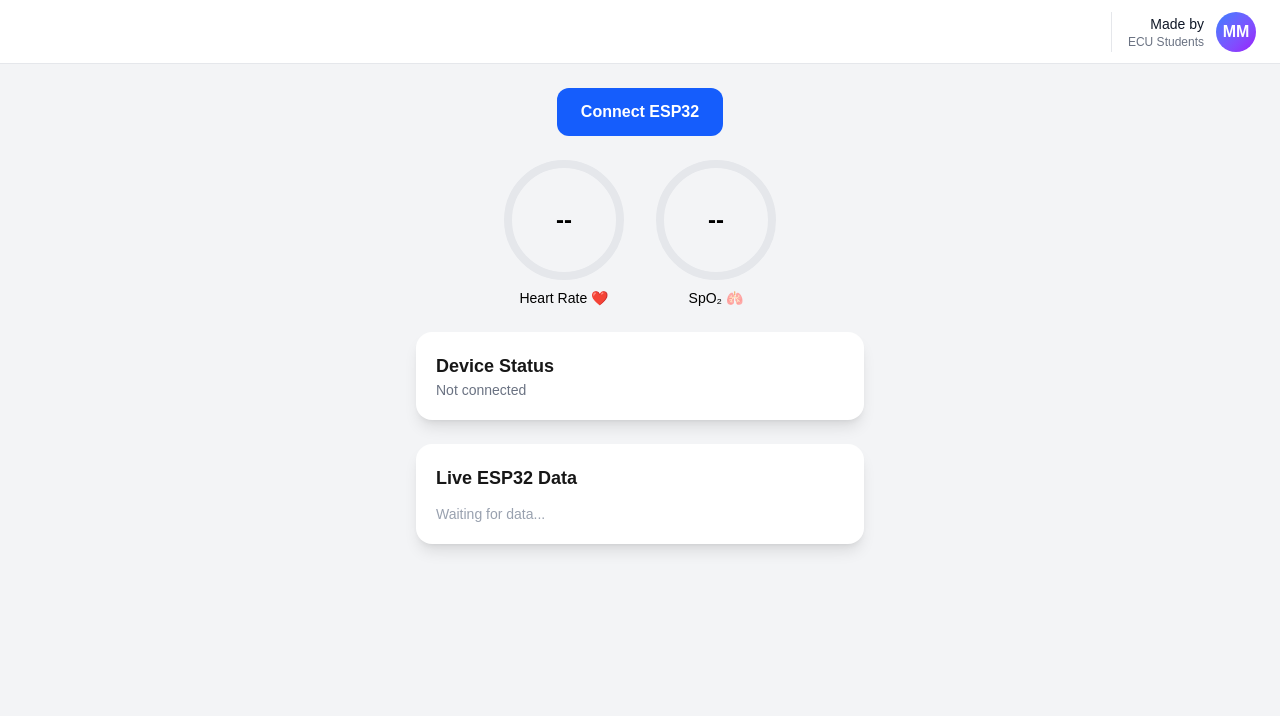
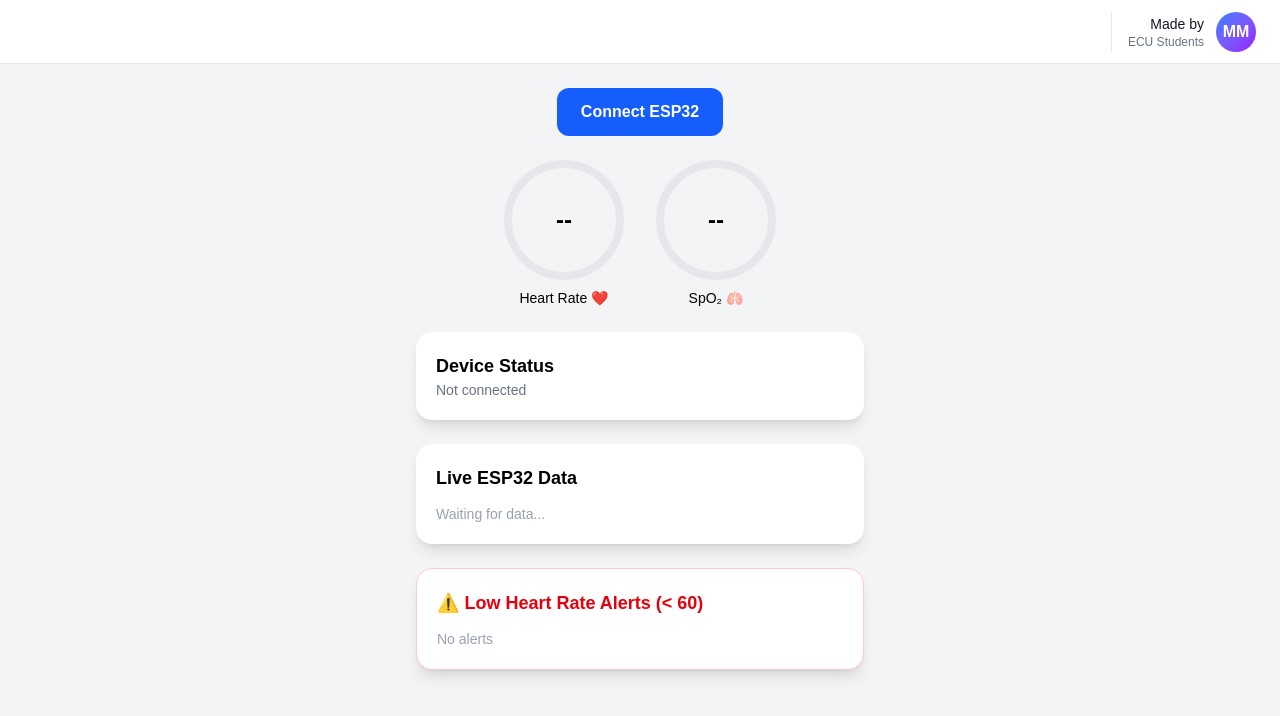
Before and after one commit to Mahmoud-moki/HeartTracker, a Next.js app: page / in a window 1280 px wide. Shown: the top 716 px of the page. Built offline with nearby package versions, Linux system fonts and the light colour scheme.

Commit message:
fix bluetooth type error

```diff
--- a/app/page.tsx
+++ b/app/page.tsx
@@ -68,7 +68,9 @@ const Circle = ({
 export default function Page() {
   const [connected, setConnected] = useState(false);
   const [deviceName, setDeviceName] = useState("");
+
   const [logs, setLogs] = useState<DeviceLog[]>([]);
+  const [lowHeartLogs, setLowHeartLogs] = useState<DeviceLog[]>([]);
 
   const [heartRate, setHeartRate] = useState<number | null>(null);
   const [spo2, setSpo2] = useState<number | null>(null);
@@ -77,16 +79,15 @@ export default function Page() {
 
   const connectBluetooth = async () => {
     try {
-      if (!(navigator as any).bluetooth) {
+      if (!navigator.bluetooth) {
         alert("Bluetooth not supported in this browser");
         return;
       }
 
       console.log("🔵 Requesting device...");
 
-      const device = await (navigator as any).bluetooth.requestDevice({
-        filters: [{ services: ["c18d85f8-7801-41f8-b392-610c23cdc0fe"] }],
-        optionalServices: ["c18d85f8-7801-41f8-b392-610c23cdc0fe"],
+      const device = await navigator.bluetooth.requestDevice({
+        acceptAllDevices: true,
       });
 
       setDeviceName(device.name || "Unknown Device");
@@ -123,20 +124,31 @@ export default function Page() {
 
             console.log("❤️ HR:", hr, "🫁 SpO2:", sp);
 
-            // ❌ Ignore invalid readings
+            // ignore invalid
             if (hr === 0 && sp === 0) return;
             if (hr < 40 || hr > 200) return;
             if (sp < 80 || sp > 100) return;
 
             setHeartRate(hr);
             setSpo2(sp);
+
+            // 🔴 LOW HEART RATE LOGS
+            if (hr < 60) {
+              setLowHeartLogs((prev) => [
+                { value: text, timestamp: Date.now() },
+                ...prev,
+              ]);
+            }
           }
 
+          // 🟢 ALL LOGS
           setLogs((prev) => [{ value: text, timestamp: Date.now() }, ...prev]);
         },
       );
 
       await characteristic.startNotifications();
+
+      console.log("🎉 Connected and listening...");
     } catch (err) {
       console.error("❌ Bluetooth error:", err);
       setConnected(false);
@@ -169,40 +181,56 @@ export default function Page() {
 
         {/* Device */}
         <div className="w-full max-w-md bg-white shadow-lg rounded-2xl p-5">
-          <h2 className="text-lg font-bold">Device Status</h2>
-
+          <h2 className="text-lg font-bold text-black">Device Status</h2>
           <p className="text-sm text-gray-500">
             {connected ? `Connected to ${deviceName}` : "Not connected"}
           </p>
         </div>
 
-        {/* Logs */}
+        {/* ALL LOGS */}
         <div className="w-full max-w-md bg-white shadow-lg rounded-2xl p-5">
-          <h2 className="text-lg font-bold mb-3">Live ESP32 Data</h2>
+          <h2 className="text-lg font-bold text-black mb-3">Live ESP32 Data</h2>
 
           <div className="space-y-2 max-h-64 overflow-y-auto">
             {logs.length === 0 ? (
               <p className="text-gray-400 text-sm">Waiting for data...</p>
             ) : (
-              logs.map((log, i) => {
-                const match = log.value.match(/(\d+).*?(\d+)/);
-                const hr = match ? parseInt(match[1]) : null;
-                const isLow = hr !== null && hr < 60;
-
-                return (
+              logs.map((log, i) => (
                 <div
                   key={i}
-                    className={`p-2 rounded-lg text-sm font-mono transition ${
-                      isLow ? "bg-red-100" : "bg-gray-100"
-                    }`}
+                  className="bg-gray-100 p-2 rounded-lg text-sm font-mono"
                 >
                   <div className="text-black">{log.value}</div>
                   <div className="text-xs text-gray-500">
                     {new Date(log.timestamp).toLocaleTimeString()}
                   </div>
                 </div>
-                );
-              })
+              ))
+            )}
+          </div>
+        </div>
+
+        {/* LOW HEART RATE ALERTS */}
+        <div className="w-full max-w-md bg-white shadow-lg rounded-2xl p-5 border border-red-200">
+          <h2 className="text-lg font-bold text-red-600 mb-3">
+            ⚠️ Low Heart Rate Alerts (&lt; 60)
+          </h2>
+
+          <div className="space-y-2 max-h-64 overflow-y-auto">
+            {lowHeartLogs.length === 0 ? (
+              <p className="text-gray-400 text-sm">No alerts</p>
+            ) : (
+              lowHeartLogs.map((log, i) => (
+                <div
+                  key={i}
+                  className="bg-red-100 p-2 rounded-lg text-sm font-mono"
+                >
+                  <div className="text-black">{log.value}</div>
+                  <div className="text-xs text-gray-500">
+                    {new Date(log.timestamp).toLocaleTimeString()}
+                  </div>
+                </div>
+              ))
             )}
           </div>
         </div>
```
Lines whose indentation alone changed are shown as unchanged.
